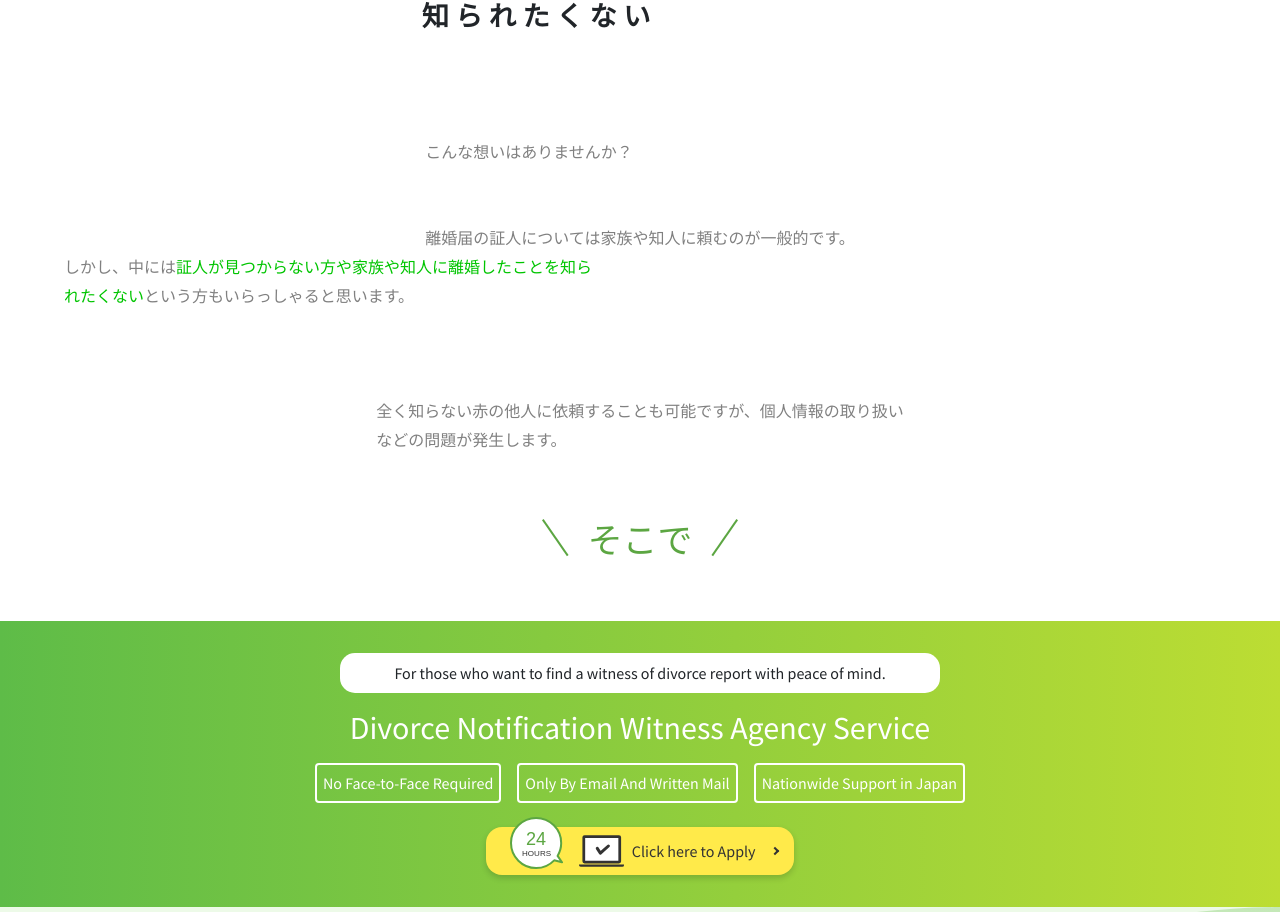
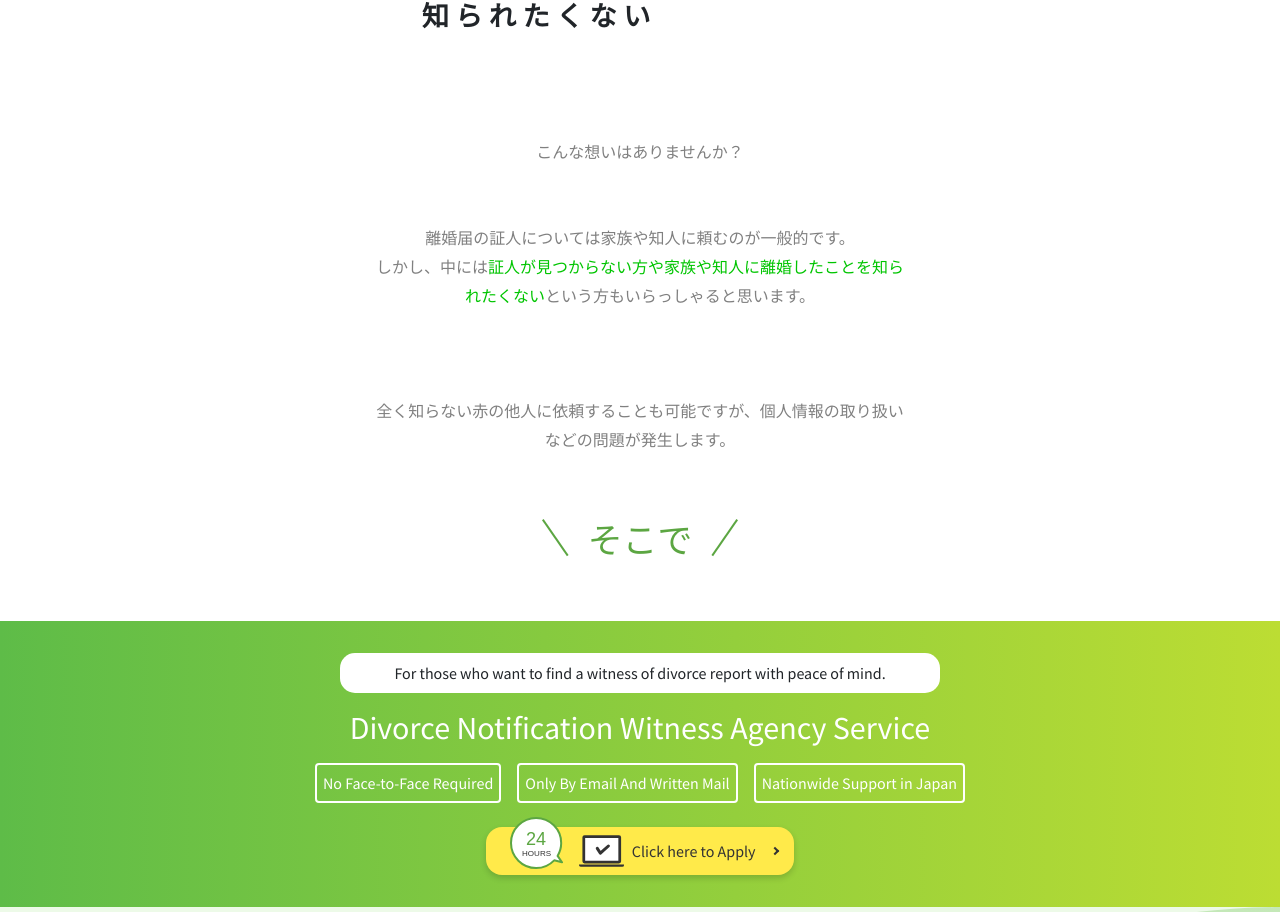
Before and after one commit to JanithSamee/Divorce-Registration-site, a React (Create React App) app: page / in a window 1280 px wide. Shown: the part 1016-1928 px from the top of the page. Built offline with nearby package versions, Linux system fonts and the light colour scheme; a web font is replaced by a local one.

Commit message:
fixed align in secondSection

```diff
--- a/src/Components/SecondSection/SecondPage.css
+++ b/src/Components/SecondSection/SecondPage.css
@@ -18,6 +18,7 @@
   display: flex;
   justify-content: center;
   padding: 0 0 5vw 0;
+  text-align: center;
 }
 
 .secondPageContainer span {
--- a/src/Components/SecondSection/SecondPage.jsx
+++ b/src/Components/SecondSection/SecondPage.jsx
@@ -22,11 +22,11 @@ function SecondPage() {
         <br />
         <br />
         離婚届の証人については家族や知人に頼むのが一般的です。 <br />
-        <div>
+        <div style={{textAlign:"center"}}>
           しかし、中には
           <span>証人が見つからない方や家族や知人に離婚したことを知ら</span>
         </div>
-        <div>
+        <div style={{textAlign:"center"}}>
           <span>れたくない</span>という方もいらっしゃると思います。
         </div>
         <br />
```
